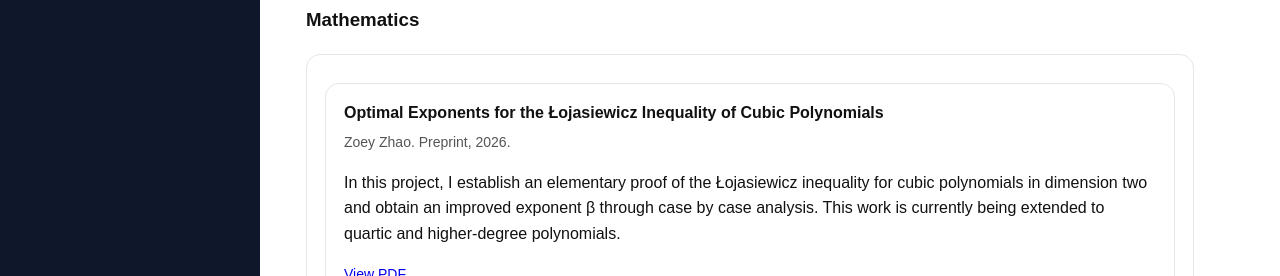
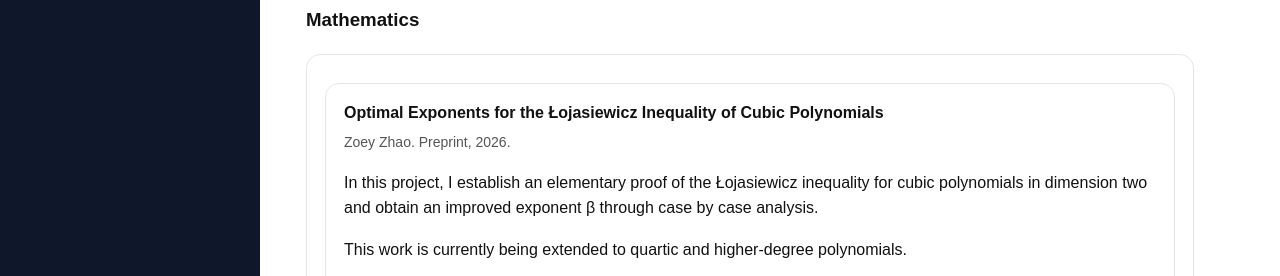
Before and after one commit to zoeyzhaox/zoeyzhaox.github.io, a plain HTML site: page index.html in a window 1280 px wide. Shown: the part 507-783 px from the top of the page. Drawn offline with Linux system fonts and the light colour scheme.

Commit message:
Format HTML content for better readability

```diff
--- a/index.html
+++ b/index.html
@@ -215,8 +215,10 @@
               <p>
                 In this project, I establish an elementary proof of the Łojasiewicz inequality
                 for cubic polynomials in dimension two and obtain an improved exponent β
-                through case by case analysis. This work is currently being extended to quartic
-                and higher-degree polynomials.
+                through case by case analysis.
+                <p>
+                This work is currently being extended to quartic and higher-degree polynomials.
+                </p>
             </p>
             <p class="meta">
               <a href="MATH-PAPER.pdf" target="_blank" rel="noopener">
@@ -239,14 +241,17 @@
               Zoey Zhao. Ongoing research, 2026.
             </p>
             <p>
-              In this project, I study transitive subgroups of symmetric groups S_n and look at when their centralizers are abelian or nonabelian.
+              In this project, I study transitive subgroups of symmetric groups S_n and look at when their
+              centralizers are abelian or nonabelian.
             </p>
             <p>
-              I use both theoretical ideas (such as restrictions coming from primitive group actions) and computations in SageMath to examine transitive groups of small degree and compare their centralizers.
+              I use both theoretical ideas (such as restrictions coming from primitive group actions) and
+              computations in SageMath to examine transitive groups of small degree and compare their centralizers.
             </p>
 
             <p>
-              From initial computations, it seems that primitive groups tend to have only abelian centralizers, while more interesting behavior appears in imprimitive and regular cases. I am continuing to explore these patterns.
+              From initial computations, it seems that primitive groups tend to have only abelian centralizers,
+              while more interesting behavior appears in imprimitive and regular cases. I am continuing to explore these patterns.
             </p>
           </div>
         </div>
```
